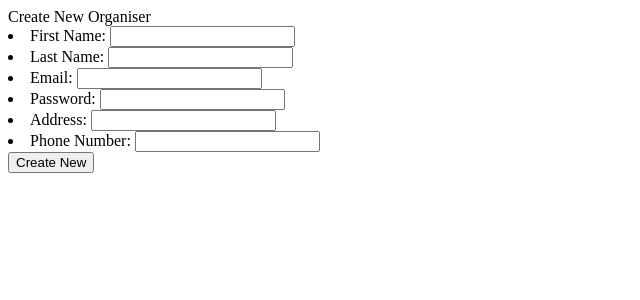
After one commit to demirtanriver/chronomomentwebsite, a Django app: page /create/ in a window 1280 px wide. The commit adds this page. Shown: the top 300 px of the page, without its empty margins (0-640 px from the left). Run offline with Django 5.2, Linux system fonts and the light colour scheme.

Commit message:
added user form for testing purposes

```diff
--- /dev/null
+++ b/chronomoment/main/forms.py
@@ -0,0 +1,9 @@
+from django import forms
+
+class CreateNewForm(forms.Form):
+    first_name = forms.CharField(label="First Name",max_length=100)
+    last_name =forms.CharField(label="Last Name",max_length=100)
+    email =forms.CharField(label="Email",max_length=100)
+    password_hash = forms.CharField(label="Password",max_length=100)
+    address = forms.CharField(label="Address",max_length=100)
+    phone_number = forms.CharField(label="Phone Number",max_length=100)
--- /dev/null
+++ b/chronomoment/main/templates/main/create.html
@@ -0,0 +1,10 @@
+{% extends "main/base.html" %}
+
+{% block content %}
+    Create New Organiser
+    <form method="post" action="/create/">
+        {% csrf_token %}
+        {{form.as_ul}}
+        <button type="submit", name="save">Create New</button>
+    </form>
+{% endblock %}
--- a/chronomoment/main/templates/main/story.html
+++ b/chronomoment/main/templates/main/user.html
@@ -1,5 +1,5 @@
 {% extends "main/base.html" %}
 
 {% block content %}
-<h1>{{st.title}}</h1>
+<h1>{{us.first_name}}</h1>
 {% endblock%}
--- a/chronomoment/main/urls.py
+++ b/chronomoment/main/urls.py
@@ -5,4 +5,5 @@ from . import views
 urlpatterns = [
     path("",views.home, name="home"),
     path("<int:id>",views.index, name="index"),
+    path("create/",views.create, name="create"),
 ]
--- a/chronomoment/main/views.py
+++ b/chronomoment/main/views.py
@@ -1,15 +1,36 @@
 from django.shortcuts import render
-from django.http import HttpResponse
-from .models import Stories
+from django.http import HttpResponse,HttpResponseRedirect
+from .models import Stories,Organisers
+from .forms import CreateNewForm
 # Create your views here.
 
 def index(response,id):
-    st = Stories.objects.get(id=id)
-    return render(response, "main/story.html",{"st":st})
+    us = Organisers.objects.get(id=id)
+    return render(response, "main/user.html",{"us":us})
 
 def home(response):
     return render(response, "main/home.html",{})
 
-def story(response,id):
-    st = Stories.objects.get(id=id)
-    return render(response, "main/story.html",{"st":st})
+def user(response,id):
+    us = Organisers.objects.get(id=id)
+    return render(response, "main/user.html",{"us":us})
+
+def create(response):
+    if response.method == "POST":
+        form = CreateNewForm(response.POST)
+
+        if form.is_valid():
+            f = form.cleaned_data["first_name"]
+            l = form.cleaned_data["last_name"]
+            e = form.cleaned_data["email"]
+            p = form.cleaned_data["password_hash"]
+            a = form.cleaned_data["address"]
+            pn = form.cleaned_data["phone_number"]
+            o = Organisers(first_name = f,last_name=l, email=e,
+                        password_hash=p, address=a, phone_number=pn )
+            o.save()
+
+        return HttpResponseRedirect("/%i" %o.id)
+    else:
+        form = CreateNewForm()
+    return render(response, "main/create.html",{"form":form})
```
Also changed, not shown: chronomoment/db.sqlite3.
